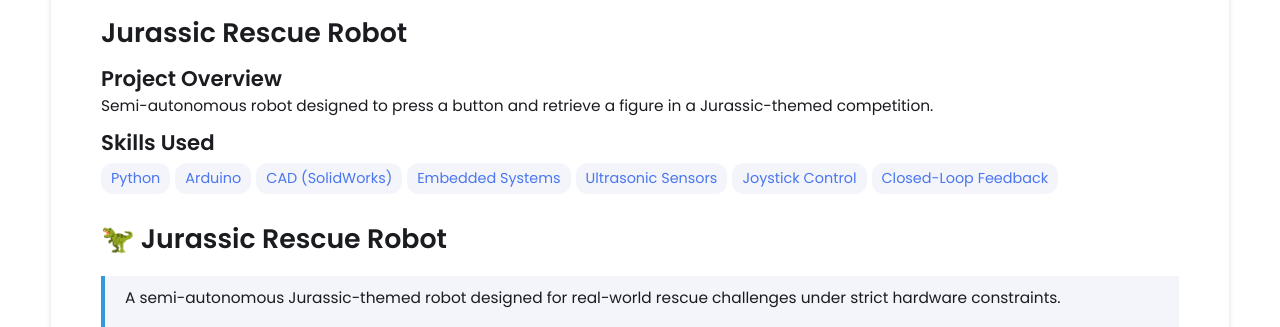
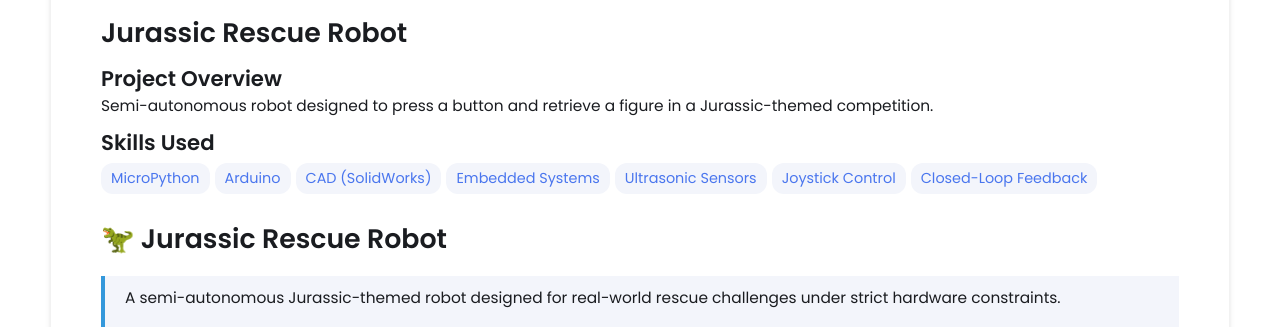
Before and after one commit to 20mup/20mup.github.io, a Jekyll site: the page built from _projects/jurassic-rescue-robot/index.md, in a window 1280 px wide and 900 px high, scrolled down 402 px, cut to the strip 92-419 px from the top of the window. Built offline with Jekyll 4.4.1, drawn with Linux system fonts in a browser that asks for light colours.

Commit message:
Update index.md

```diff
--- a/_projects/jurassic-rescue-robot/index.md
+++ b/_projects/jurassic-rescue-robot/index.md
@@ -3,7 +3,7 @@ layout: post
 title: Jurassic Rescue Robot
 description: Semi-autonomous robot designed to press a button and retrieve a figure in a Jurassic-themed competition.
 skills:
-  - Python
+  - MicroPython
   - Arduino
   - CAD (SolidWorks)
   - Embedded Systems
```
